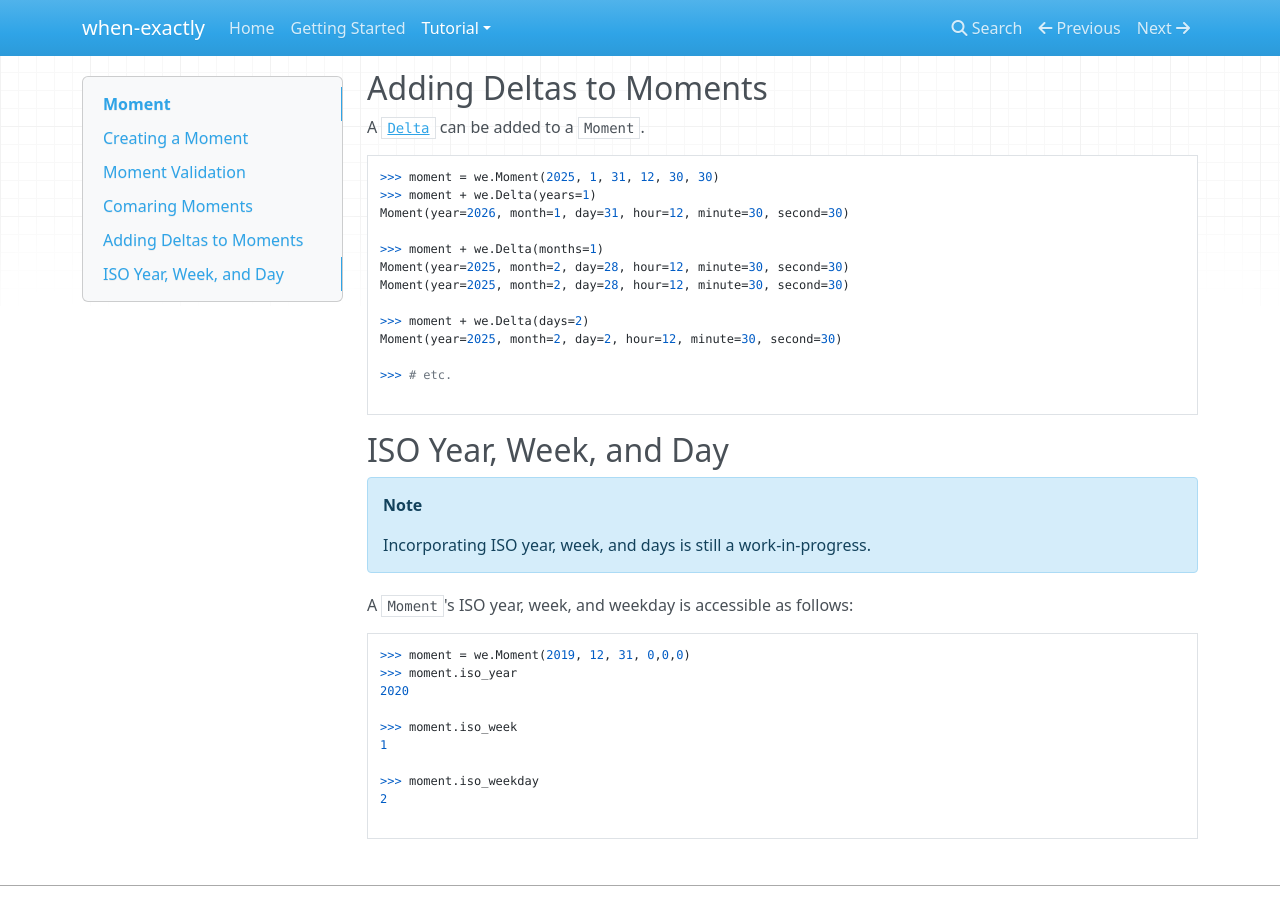
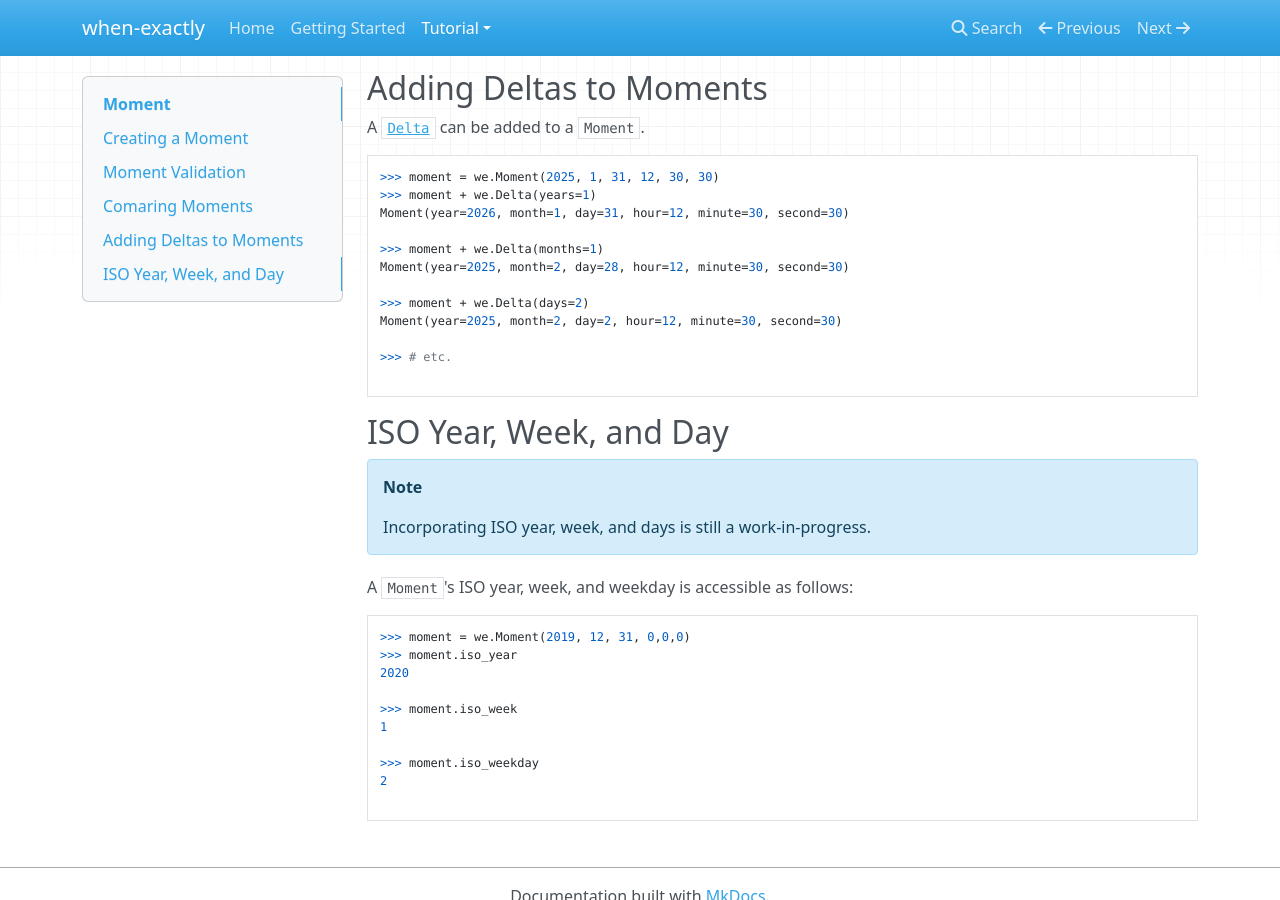
Before and after one commit to nicobako/when-exactly, an MkDocs documentation site: the page built from docs/tutorial/moment.md, in a window 1280 px wide and 900 px high, scrolled down 1317 px. Built offline with MkDocs 1.6.1, drawn with Linux system fonts in a browser that asks for light colours; nearby versions of some CDN libraries.

Commit message:
fixed test

```diff
--- a/docs/tutorial/moment.md
+++ b/docs/tutorial/moment.md
@@ -82,7 +82,6 @@ Moment(year=2026, month=1, day=31, hour=12, minute=30, second=30)
 
 >>> moment + we.Delta(months=1)
 Moment(year=2025, month=2, day=28, hour=12, minute=30, second=30)
-Moment(year=2025, month=2, day=28, hour=12, minute=30, second=30)
 
 >>> moment + we.Delta(days=2)
 Moment(year=2025, month=2, day=2, hour=12, minute=30, second=30)
```
